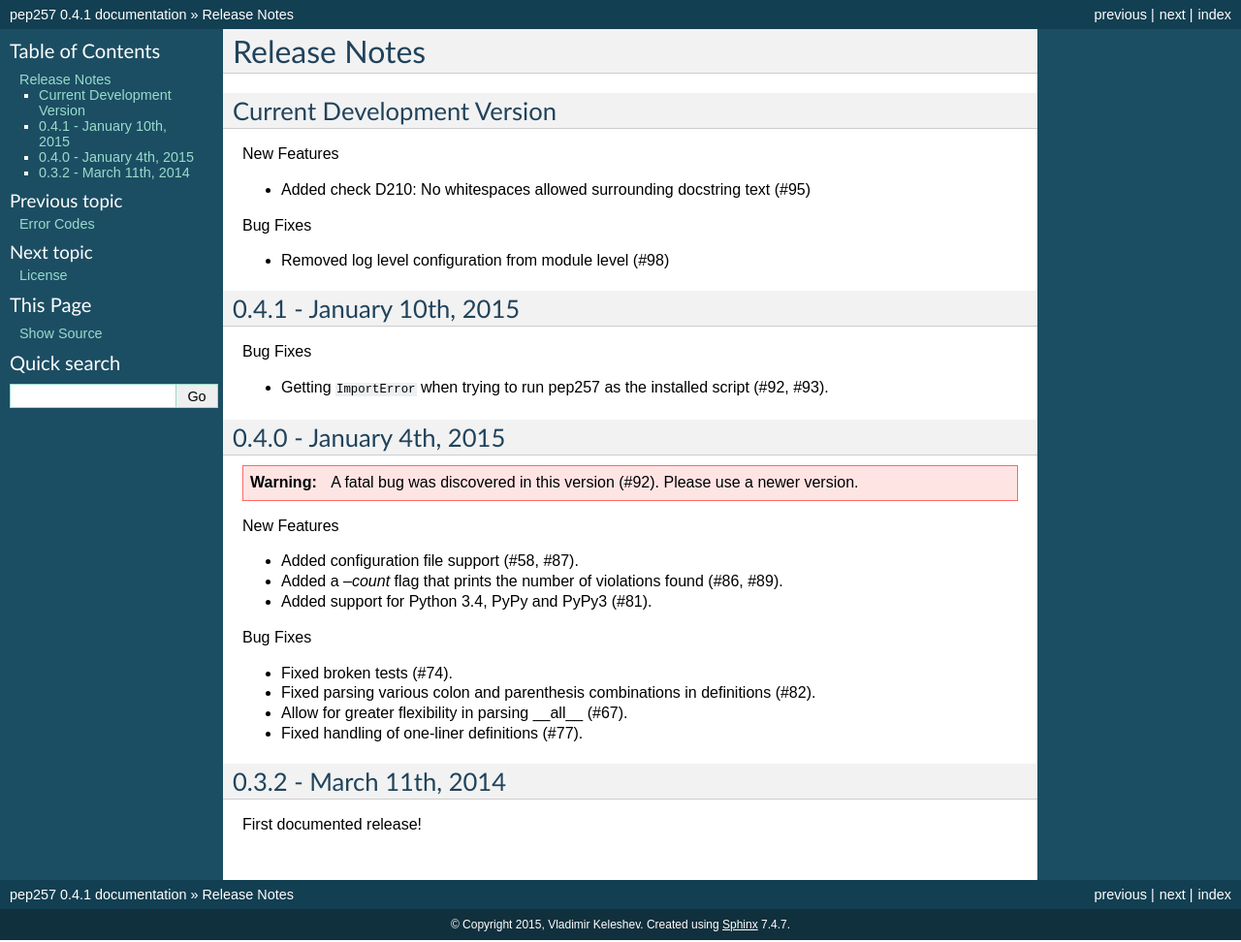
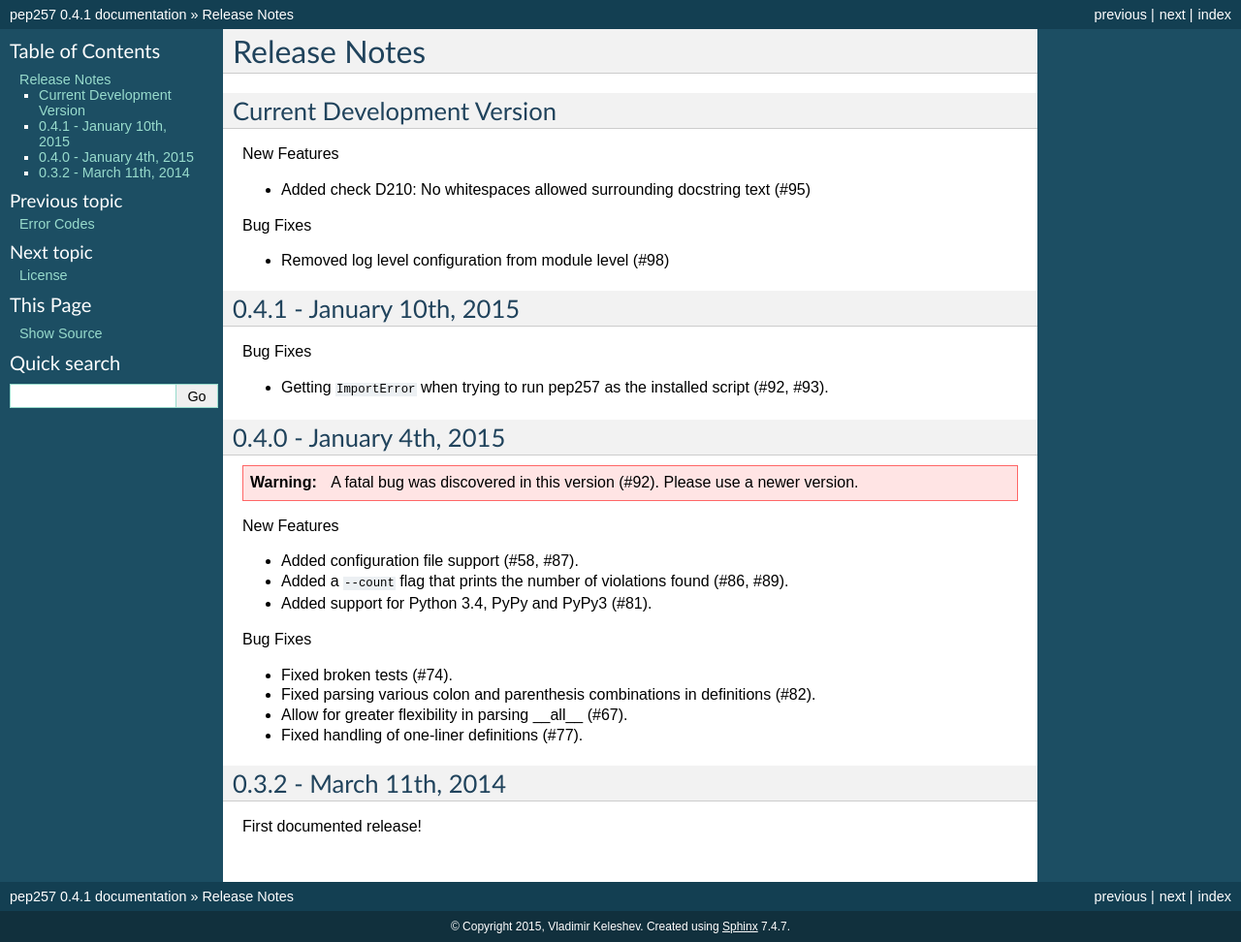
Before and after one commit to PyCQA/pydocstyle, a Sphinx documentation site: the page built from docs/release_notes.rst, in a window 1280 px wide. Shown: the whole page at 97% size. Built offline with Sphinx 7.4.7, drawn with Linux system fonts in a browser that asks for light colours.

```diff
--- a/docs/release_notes.rst
+++ b/docs/release_notes.rst
@@ -35,7 +35,7 @@ New Features
 
 * Added configuration file support (#58, #87).
 
-* Added a `--count` flag that prints the number of violations found (#86, #89).
+* Added a ``--count`` flag that prints the number of violations found (#86, #89).
 
 * Added support for Python 3.4, PyPy and PyPy3 (#81).
 
```
